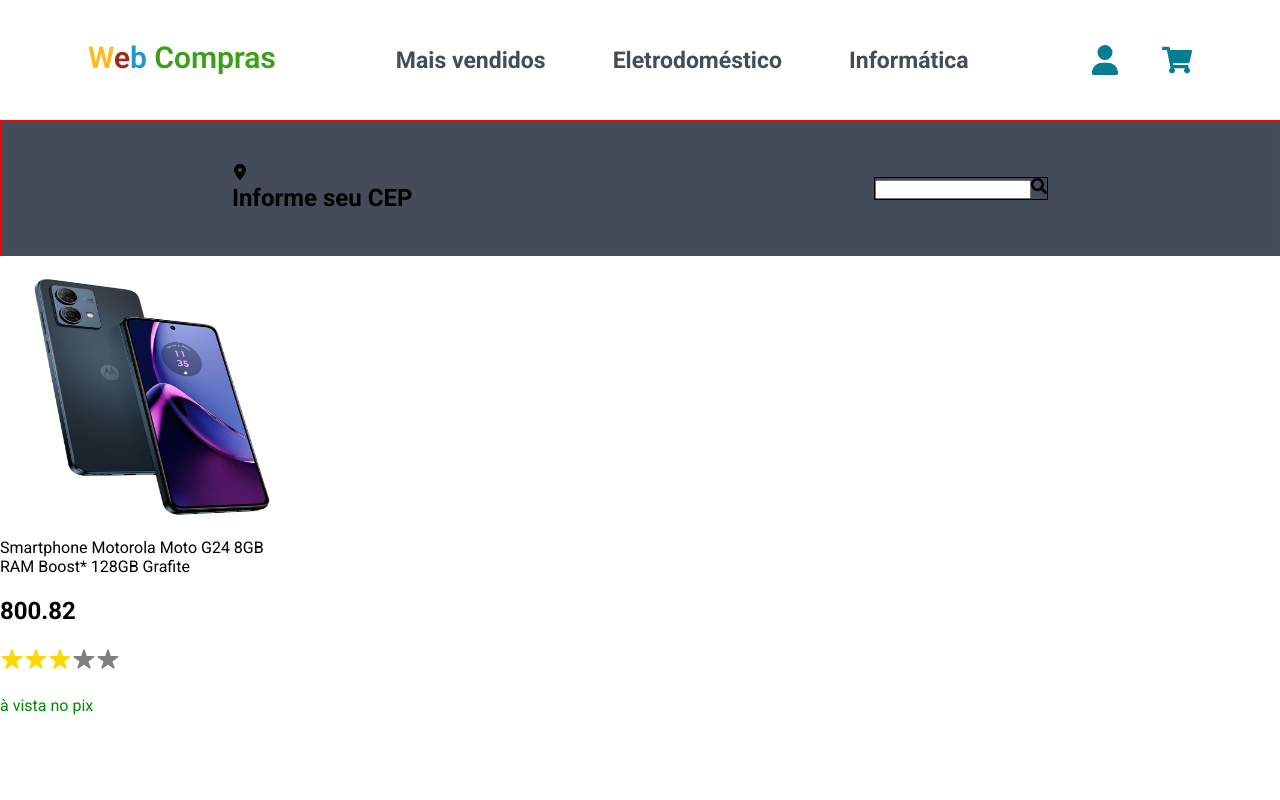
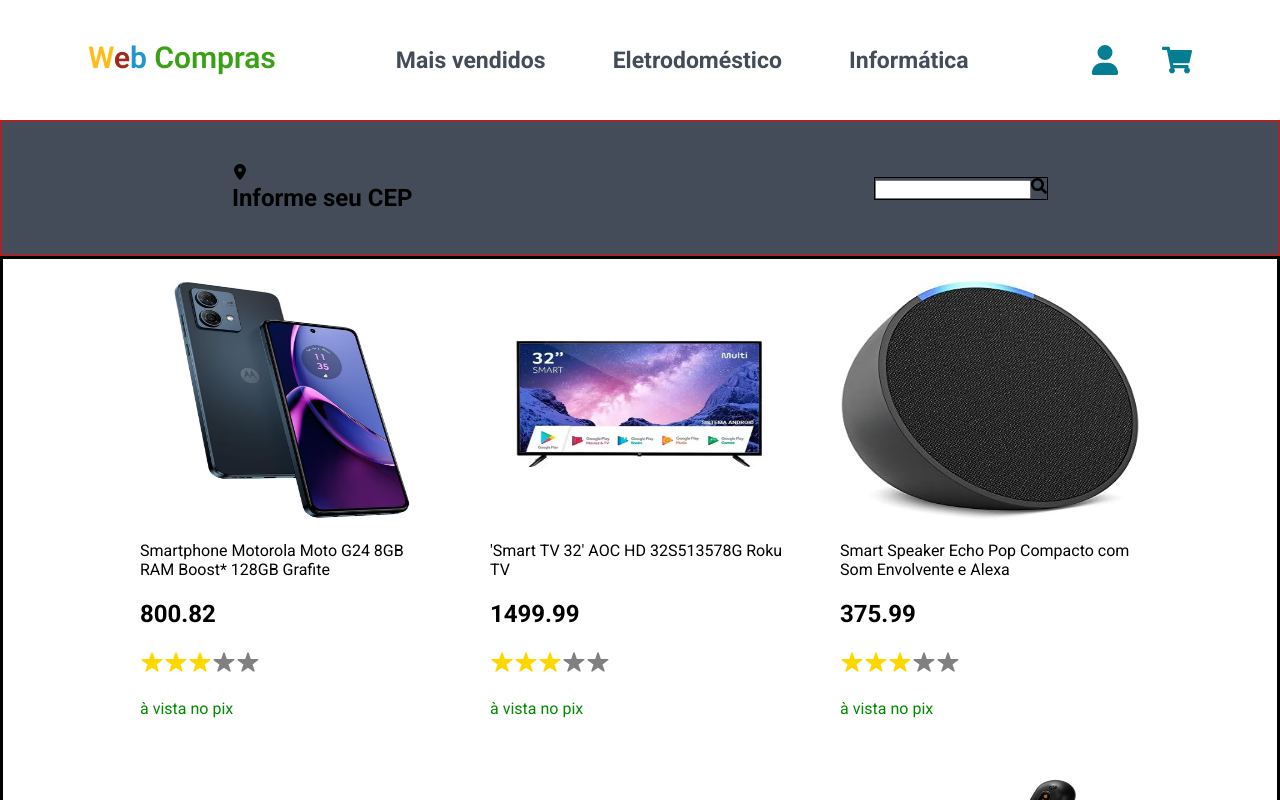
Before and after one commit to vinicius-bispo1/e-commerce, a React (Vite) app: page / in a window 1280 px wide. Shown: the top 800 px of the page. Built offline with nearby package versions, Linux system fonts and the light colour scheme.

Commit message:
style: add styled 'produtos' section to main

```diff
--- a/src/pages/Home/Styled.jsx
+++ b/src/pages/Home/Styled.jsx
@@ -4,19 +4,30 @@ const center = css`
   display: flex;
   justify-content: center;
   align-items: center;
-`
+`;
 
 export const ContainerBusca = styled.section`
   border: solid 1px red;
   ${center}
   justify-content: space-around;
-background-color: #454C59;
+  background-color: #454c59;
   height: 17vh;
-`
-export const BoxCep = styled.div`
-
-`
+`;
+export const BoxCep = styled.div``;
 
 export const BoxInput = styled.div`
   border: solid 1px;
-`
+`;
+
+export const ContainerProdutos = styled.section`
+  border: solid;
+  display: flex;
+  justify-content: center;
+`;
+export const BoxProdutos = styled.section`
+  display: flex;
+  flex-wrap: wrap;
+  justify-content: space-evenly;
+  width: 90vw;
+  max-width: 1100px;
+`;
--- a/src/pages/Home/index.jsx
+++ b/src/pages/Home/index.jsx
@@ -1,4 +1,4 @@
-import * as S from './Styled'
+import * as S from "./Styled";
 import Header from "../../Components/Header";
 import { FaSearch } from "react-icons/fa";
 import { FaLocationDot } from "react-icons/fa6";
@@ -19,13 +19,12 @@ export default function Home() {
           <S.BoxInput>
             <input type="text" />
             <FaSearch />
-
           </S.BoxInput>
         </S.ContainerBusca>
 
         {/* Produtos */}
-        <section>
-          <div>
+        <S.ContainerProdutos>
+          <S.BoxProdutos>
             {Produtos.map((item) => (
               <Card
                 descricao={item.descricao}
@@ -33,8 +32,8 @@ export default function Home() {
                 imagem={item.imagem}
               />
             ))}
-          </div>
-        </section>
+          </S.BoxProdutos>
+        </S.ContainerProdutos>
       </main>
     </>
   );
```
Lines whose indentation alone changed are shown as unchanged.
